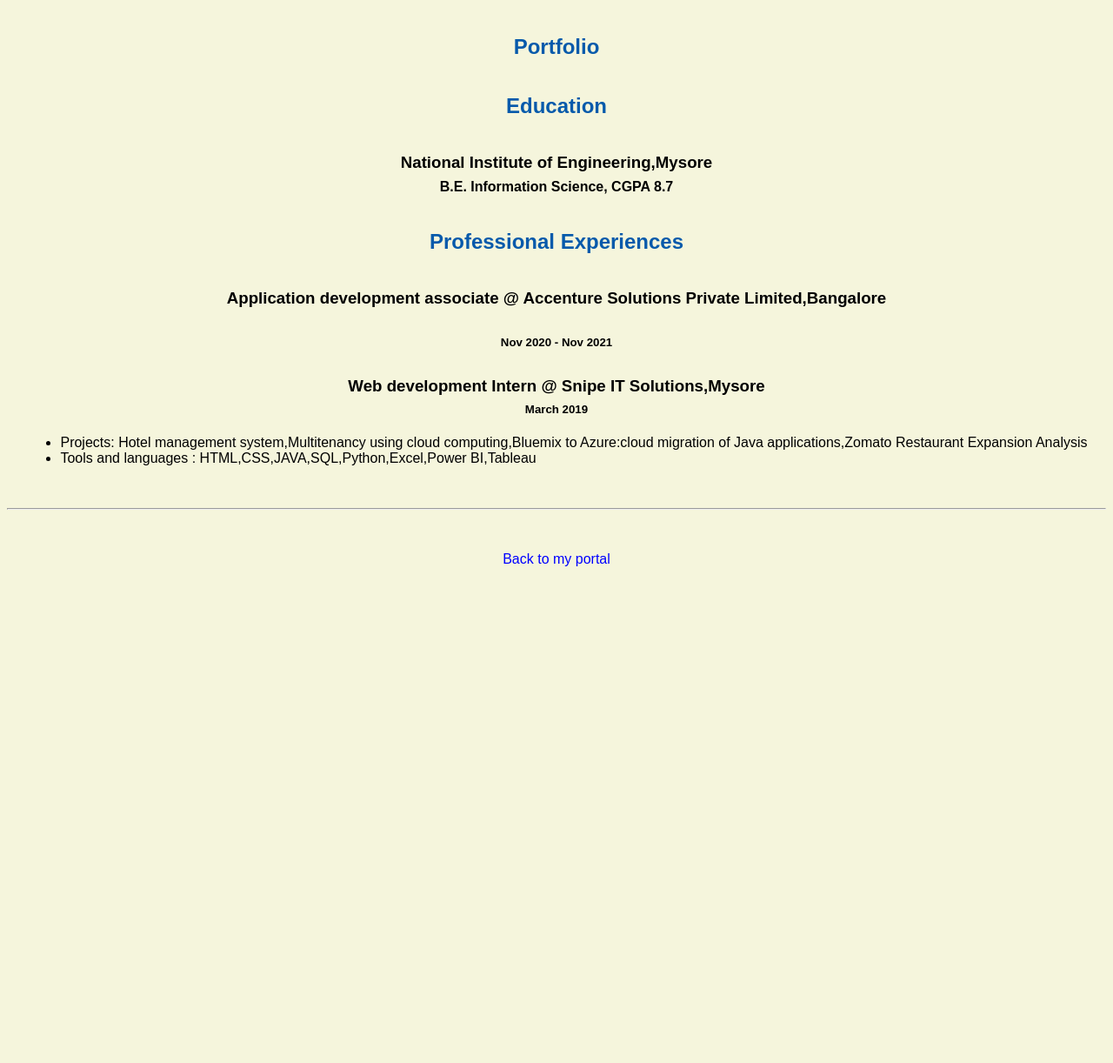
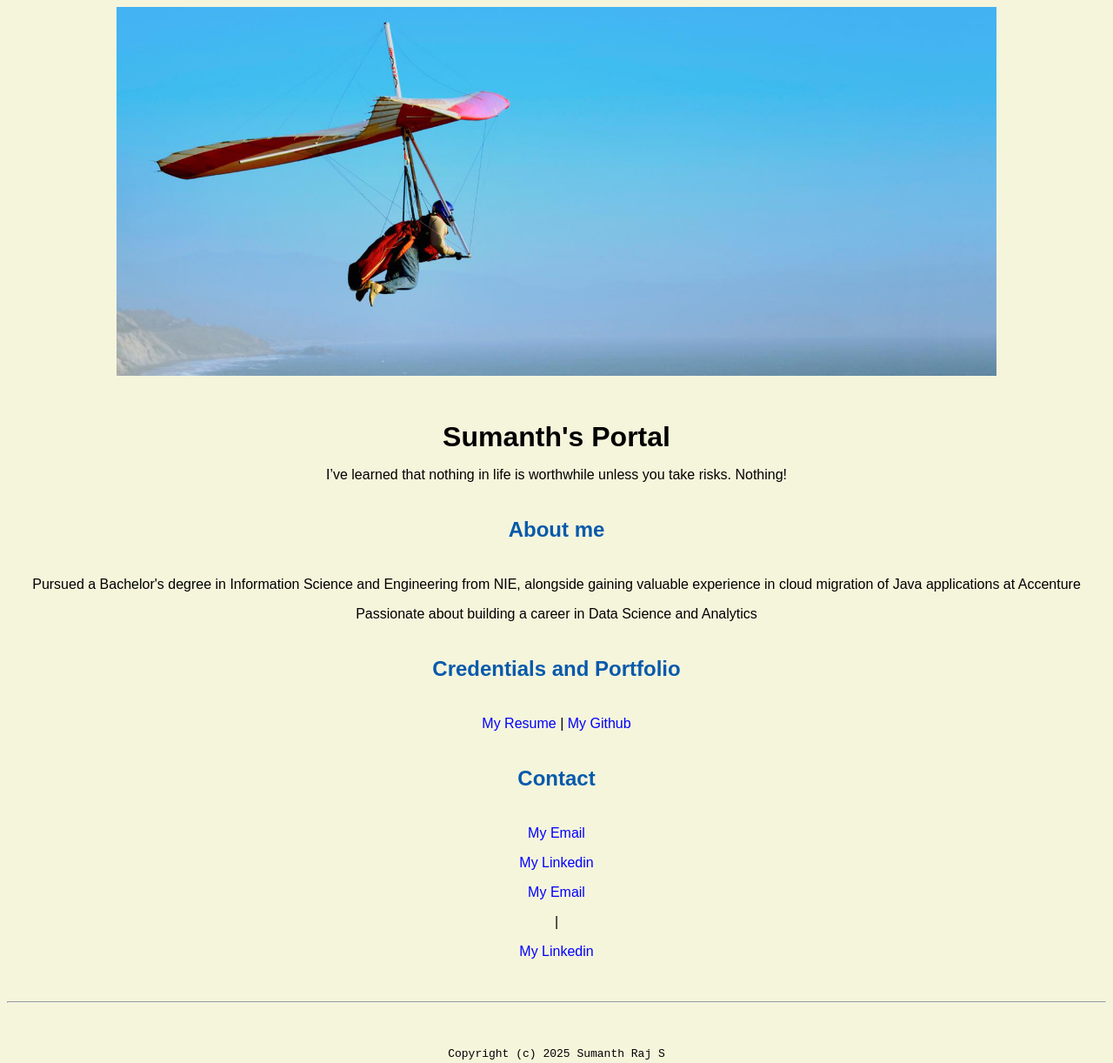
Before and after one commit to Sumanth834/Sumanth834.github.io, a plain HTML site: page index.html in a window 1280 px wide. Shown: the whole page at 87% size. Before the commit the page ends 800 px from the top, so only its background shows below. Drawn offline with Linux system fonts and the light colour scheme.

Commit message:
Update index.html

```diff
--- a/index.html
+++ b/index.html
@@ -1,47 +1,40 @@
+<!doctype html>
 
+ <!-- this is a comment for human! -->
 
+ <html lang="en">
 
-
-
-<!doctype html>
-<!-- this is a comment for human! -->
-<html lang="en">
    <header>
-    <title>Sumanth's Resume</title>
+     <title>Sumanth Raj's Portal</title>
      <link rel="stylesheet" href="css/master.css">
      <link rel="FaviconIcon" href="download.png" type="image/x-icon">
      <link rel="shortcut" href="download.png" type="image/x-icon">
      <meta name="viewpoint" content="widht=device-width, initial-scale=1, shrink-to-fit=no">
-    <meta name="name" content="Sumanth Raj's Portal">
-    <meta name="robots" content="noindex, nofollow
+     <meta name="name" content="Sumanth's Portal">
+     <meta name="robots" content="noindex, nofollow">
+   </header>
 
-  </header>
    <body>
-    <hr>
-    <img src="newimage/20190421_150944.jpg" alt="Sumanth's" headshot" width="20%">
-    <h1Sumanth's Portal</h1>
+     <img src="images/banner.jpg" width="80%" alt="banner">
+     <h1>Sumanth's Portal</h1>
+     <p>I’ve learned that nothing in life is worthwhile unless you take risks. Nothing!</p>
+     <h2>About me</h2>
+      <p>Pursued a Bachelor's degree in Information Science and Engineering from NIE, alongside gaining valuable experience in cloud migration of Java applications at Accenture</p>
+      <p>Passionate about building a career in Data Science and Analytics</p>
+      <h2>Credentials and Portfolio</h2>
 
-    <!-- don't post physical address, personal phone number or other personal information on the web! -->
-    <h2>Portfolio</h2>
 
-    <h2>Education</h2>
-    <h3>National Institute of Engineering,Mysore</h3>
-    <h4>B.E. Information Science, CGPA 8.7</h4>
-    <h2>Professional Experiences</h2>
-    <h3>Application development associate @ Accenture Solutions Private Limited,Bangalore<h3>
-    <h5>Nov 2020 - Nov 2021<h5>
+      <p><a href="resume.html">My Resume</a> | <a href="https://github.com/Sumanth834">My Github</a></p>
+      <h2>Contact</h2>
 
-    <h3>Web development Intern @ Snipe IT Solutions,Mysore</h3>
-    <h5>March 2019</h5>
+      <p><a href="mailto:sumanthrajs98@gmail.com">My Email</a></p>
+      <p><a href="https://www.linkedin.com/in/sumanth-raj-s-35993b342/">My Linkedin</a><p>
+      <p><a href="mailto:sumanthrajs98@gmail.com">My Email</a></p> | <p><a href="https://www.linkedin.com/in/sumanth-raj-s-35993b342/">My Linkedin</a><p>
+   </body>
 
-      <ul>
-        <li>Projects: Hotel management system,Multitenancy using cloud computing,Bluemix to Azure:cloud migration of Java applications,Zomato Restaurant Expansion Analysis</li>
-        <li>Tools and languages : HTML,CSS,JAVA,SQL,Python,Excel,Power BI,Tableau </li>
-      </ul>
-
-  </body>
    <footer>
      <hr>
-  <p><a href="index.html">Back to my portal</a><p>
+     <code>Copyright (c) 2025 Sumanth Raj S</code>
    </footer>
+
  </html>
```
Lines whose indentation alone changed are shown as unchanged.
